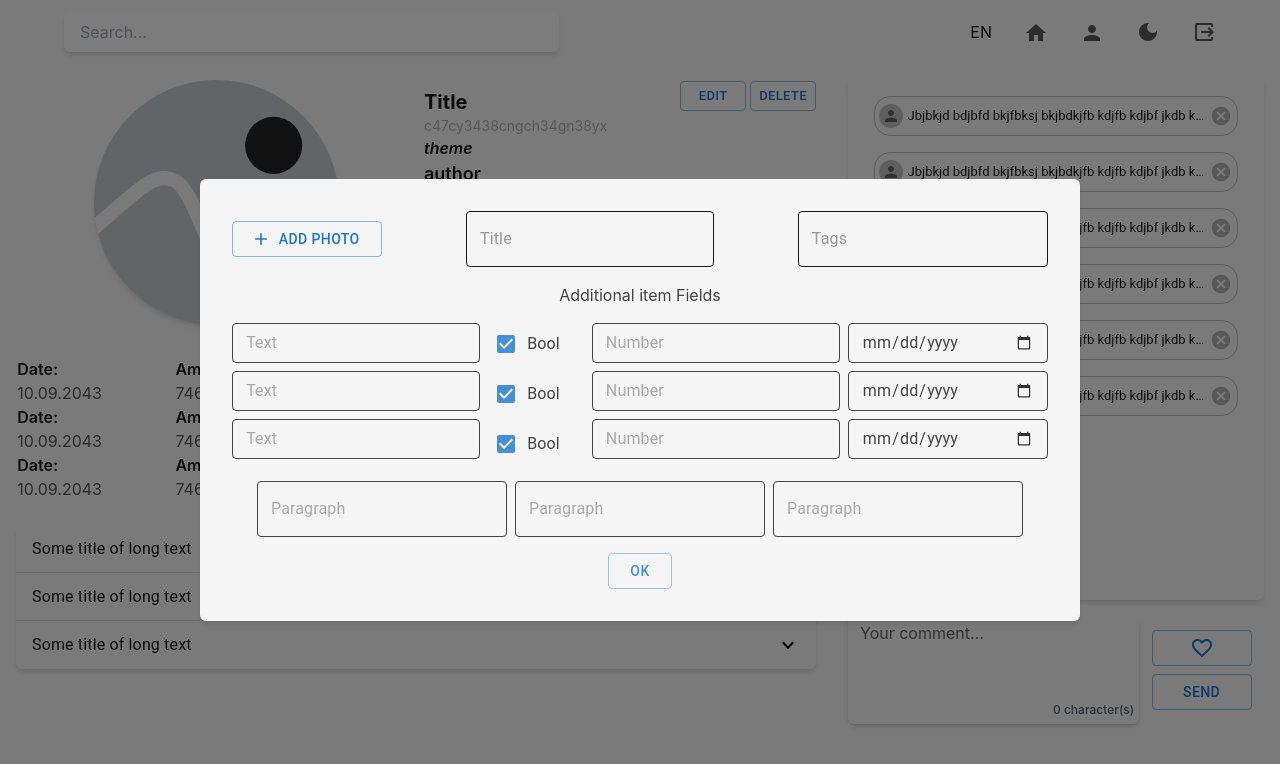
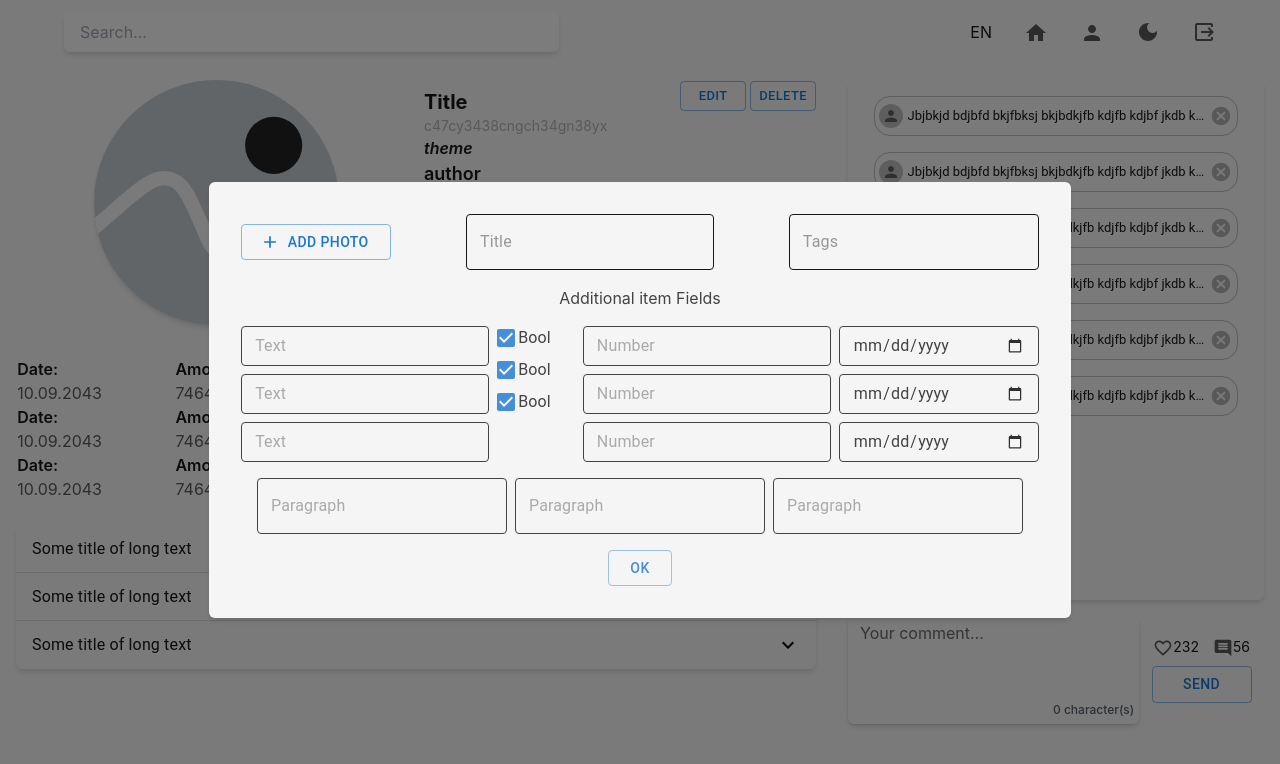
Before and after one commit to oOFaYOo/personal-collections, a React (Create React App) app: page /collections/1/1 in a window 1280 px wide. Both pictures are taken after a click on the button "EDIT". Shown: the top 764 px of the page. Built offline with nearby package versions, Linux system fonts and the light colour scheme.

Commit message:
start creating api structure

```diff
--- /dev/null
+++ b/src/api_client/index.ts
@@ -0,0 +1 @@
+export default {}
--- /dev/null
+++ b/src/api_client/type.ts
@@ -0,0 +1,67 @@
+import {AdditionalColumnType} from "../components/Table/type";
+
+export interface IApiClient {
+
+}
+
+export interface IUser {
+    id: string;
+    eMail: string;
+    password: string;
+    picture: string;
+    name: string;
+    description: string;
+    blocked:boolean;
+    isAdmin:boolean;
+    amountCollections: number;
+    amountItems: number;
+}
+
+export interface ICollection {
+    id: string;
+    picture: string;
+    name:string;
+    author:{name:string, link:string};
+    theme: 'anime' | 'game' | 'movie' | 'book';
+    description: string;
+    text1: {id:'text1', label:string, type: AdditionalColumnType};
+    text2: {id:'text2', label:string, type: AdditionalColumnType};
+    text3: {id:'text3', label:string, type: AdditionalColumnType};
+    paragraph1: {id:'paragraph1', label:string, type: AdditionalColumnType};
+    paragraph2: {id:'paragraph2', label:string, type: AdditionalColumnType};
+    paragraph3: {id:'paragraph3', label:string, type: AdditionalColumnType};
+    number1: {id:'number1', label:string, type: AdditionalColumnType};
+    number2: {id:'number2', label:string, type: AdditionalColumnType};
+    number3: {id:'number3', label:string, type: AdditionalColumnType};
+    date1: {id:'date1', label:string, type: AdditionalColumnType};
+    date2: {id:'date2', label:string, type: AdditionalColumnType};
+    date3: {id:'date3', label:string, type: AdditionalColumnType};
+    checkbox1: {id:'checkbox1', label:string, type: AdditionalColumnType};
+    checkbox2: {id:'checkbox2', label:string, type: AdditionalColumnType};
+    checkbox3: {id:'checkbox3', label:string, type: AdditionalColumnType};
+}
+
+export interface IItem {
+    id:string;
+    picture: string;
+    name:string;
+    author:{name:string, link:string};
+    collection: string; //id
+    theme: 'anime' | 'game' | 'movie' | 'book';
+    tags: string;
+    text1: string | null;
+    text2: string | null;
+    text3: string | null;
+    paragraph1: string | null;
+    paragraph2: string | null;
+    paragraph3: string | null;
+    number1: number | null;
+    number2: number | null;
+    number3: number | null;
+    date1: string | null;
+    date2: string | null;
+    date3: string | null;
+    checkbox1: boolean | null;
+    checkbox2: boolean | null;
+    checkbox3: boolean | null;
+}
--- a/src/components/forms/CollectionForm/index.tsx
+++ b/src/components/forms/CollectionForm/index.tsx
@@ -56,7 +56,7 @@ const CollectionForm = () => {
                                 placeholder={'Description'}/>
             </div>
             <div className={'flex flex-col items-center gap-4 opacity-80'}>
-                <h3>Additional item Fields</h3>
+                <h3>Additional item fields</h3>
                 <div className={'flex lg:flex-row flex-col justify-evenly gap-2'}>
                     <div className={'flex flex-col gap-2'}>
                         <CustomInput value={''} setValue={() => {
--- a/src/components/forms/ItemForm/index.tsx
+++ b/src/components/forms/ItemForm/index.tsx
@@ -42,9 +42,30 @@ const InputForm = () => {
                         }} placeholder={'Text'} name={'text3'} size={'small'}/>
                     </div>
                     <div className={'flex flex-col gap-2 mx-2'}>
-                        <FormControlLabel control={<Checkbox defaultChecked/>} label="Bool"/>
-                        <FormControlLabel control={<Checkbox defaultChecked/>} label="Bool"/>
-                        <FormControlLabel control={<Checkbox defaultChecked/>} label="Bool"/>
+                        <FormControlLabel control={<Checkbox defaultChecked sx={{
+                                    padding: 0,
+                                    color: 'inherit',
+                                    '&.Mui-disabled': {
+                                        color: 'inherit',
+                                        opacity: '0.3',
+                                    }
+                                }}/>} label="Bool"/>
+                        <FormControlLabel control={<Checkbox defaultChecked sx={{
+                                    padding: 0,
+                                    color: 'inherit',
+                                    '&.Mui-disabled': {
+                                        color: 'inherit',
+                                        opacity: '0.3',
+                                    }
+                                }}/>} label="Bool"/>
+                        <FormControlLabel control={<Checkbox defaultChecked sx={{
+                                    padding: 0,
+                                    color: 'inherit',
+                                    '&.Mui-disabled': {
+                                        color: 'inherit',
+                                        opacity: '0.3',
+                                    }
+                                }}/>} label="Bool"/>
                     </div>
                     <div className={'flex flex-col gap-2'}>
                         <CustomInput value={''} setValue={() => {
--- a/src/components/inputs/CommentTextArea/index.tsx
+++ b/src/components/inputs/CommentTextArea/index.tsx
@@ -17,6 +17,7 @@ const CommentTextArea = () => {
             }
             sx={{
                 width: '100%',
+                height: '100%',
                 backgroundColor: 'transparent',
                 border: 'none',
                 color: 'inherit'
--- a/src/pages/Collections/Collection/Item/index.tsx
+++ b/src/pages/Collections/Collection/Item/index.tsx
@@ -5,6 +5,7 @@ import {RootState} from "../../../../store";
 import {Avatar, Button, Checkbox, Chip, Modal} from "@mui/material";
 import FavoriteIcon from '@mui/icons-material/Favorite';
 import FavoriteBorderIcon from '@mui/icons-material/FavoriteBorder';
+import InsertCommentRoundedIcon from '@mui/icons-material/InsertCommentRounded';
 import Accordion from "../../../../components/Accordion"
 import TextArea from "../../../../components/inputs/CommentTextArea"
 import ItemForm from "../../../../components/forms/ItemForm";
@@ -140,8 +141,10 @@ const Item = ({setTop}: IItem) => {
                         <div className={'flex flex-col items-start w-[40%]'}>
                             <div>
                                 <h3 className={'font-semibold'}>Boolean aria:</h3>
-                                <Checkbox disabled sx={{
+                                <Checkbox  sx={{
                                     padding: 0,
+                                    color: 'inherit',
+                                    opacity: '0.7',
                                     '&.Mui-disabled': {
                                         color: 'inherit',
                                         opacity: '0.3',
@@ -152,6 +155,8 @@ const Item = ({setTop}: IItem) => {
                                 <h3 className={'font-semibold'}>Boolean aria:</h3>
                                 <Checkbox disabled sx={{
                                     padding: 0,
+                                    color: 'inherit',
+                                    opacity: '0.7',
                                     '&.Mui-disabled': {
                                         color: 'inherit',
                                         opacity: '0.3',
@@ -162,6 +167,8 @@ const Item = ({setTop}: IItem) => {
                                 <h3 className={'font-semibold'}>Boolean aria:</h3>
                                 <Checkbox disabled checked sx={{
                                     padding: 0,
+                                    color: 'inherit',
+                                    opacity: '0.7',
                                     '&.Mui-disabled': {
                                         color: 'inherit',
                                         opacity: '0.3',
@@ -317,13 +324,16 @@ const Item = ({setTop}: IItem) => {
                         <TextArea/>
                     </div>
                     <div className={`flex flex-col grow items-center justify-center gap-2`}>
-                        <Button sx={{width: '80%'}} variant="outlined">
-                            {
-                                isfavorit
-                                    ? <FavoriteIcon/>
-                                    : <FavoriteBorderIcon/>
-                            }
-                        </Button>
+                        <div className={'flex items-center justify-evenly w-full text-sm'}>
+                            <p>
+                                {
+                                    isfavorit
+                                        ? <FavoriteIcon fontSize={"small"} className={'cursor-pointer text-[#1976d2]'}/>
+                                        : <FavoriteBorderIcon fontSize={"small"} className={'cursor-pointer opacity-70 hover:opacity-100 hover:text-[#1976d2]'}/>
+                                }
+                                232</p>
+                            <p><InsertCommentRoundedIcon fontSize={'small'} className={'opacity-70'}/>56</p>
+                        </div>
                         <Button sx={{width: '80%'}} variant="outlined">Send</Button>
                     </div>
                 </div>
```
